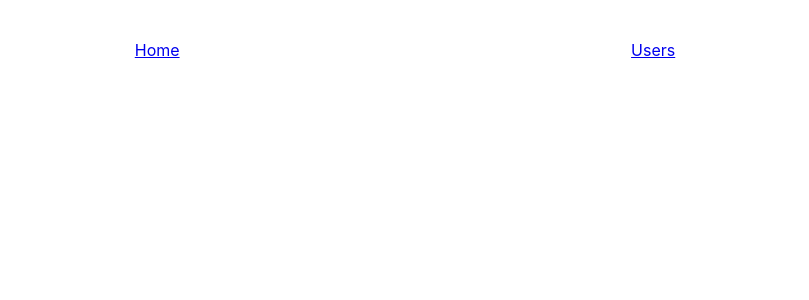
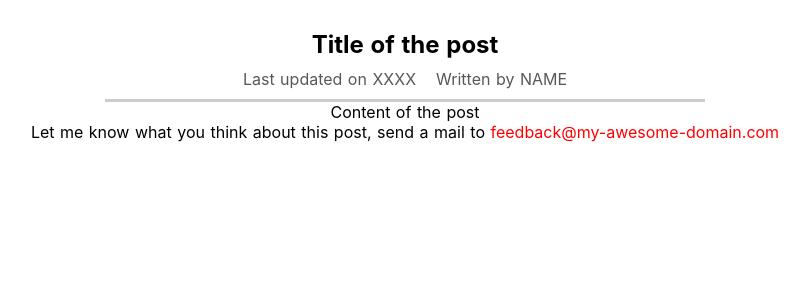
Before and after one commit to genSouza/Nuxt_Steroids, a Nuxt app: page /posts/1 in a window 1280 px wide. Before the commit this address had no page. Shown: the top 300 px of the page, without its empty margins (235-1044 px from the left). Built offline with nearby package versions, Linux system fonts and the light colour scheme.

Commit message:
lesson 26

```diff
--- a/assets/styles/main.css
+++ /dev/null
@@ -1,3 +0,0 @@
-html, body{
-    margin: 10px;
-}
--- a/components/Header.vue
+++ /dev/null
@@ -1,29 +0,0 @@
-<template>
-  <header class="header">
-    <ul class="nav-items">
-      <li>
-        <nuxt-link to="/">Home</nuxt-link>
-      </li>
-      <li>
-        <nuxt-link to="/users">Users</nuxt-link>
-      </li>
-    </ul>
-  </header>
-</template>
-<style scoped>
-.header {
-  width: 100%;
-  height: 60px;
-  display: flex;
-  justify-content: center;
-  align-items: center;
-}
-.nav-items {
-  list-style: none;
-  padding: 0;
-  margin: 0;
-  display: flex;
-  justify-content: space-around;
-  width: 80%;
-}
-</style>
--- a/layouts/default.vue
+++ b/layouts/default.vue
@@ -1,16 +1,10 @@
 <template>
   <div>
-    <Header />
     <nuxt />
   </div>
 </template>
 <script>
-import Header from '@/components/Header'
-export default {
-  components:{
-    Header
-  }
-}
+
 </script>
 <style>
 html {
--- a/layouts/error.vue
+++ /dev/null
@@ -1,3 +0,0 @@
-<template>
-  <h1>An error occcured, we're sorry</h1>
-</template>
--- a/nuxt.config.js
+++ b/nuxt.config.js
@@ -23,7 +23,7 @@ export default {
   ** Global CSS
   */
   css: [
-    '~/assets/styles/main.css'
+
   ],
   /*
   ** Plugins to load before mounting the App
--- /dev/null
+++ b/pages/about/index.vue
@@ -0,0 +1,16 @@
+<template>
+  <div class="about-page">
+    <h1>This is my absolutely fantastic "About Me" Page!</h1>
+    <p>Lorem ipsum, dolor sit amet consectetur adipisicing elit. Totam officiis ab voluptatibus assumenda error quas deleniti eius? Suscipit, numquam? Quis aliquid non animi numquam amet voluptas dolorum sunt aspernatur commodi?</p>
+    <p>Lorem ipsum, dolor sit amet consectetur adipisicing elit. Totam officiis ab voluptatibus assumenda error quas deleniti eius? Suscipit, numquam? Quis aliquid non animi numquam amet voluptas dolorum sunt aspernatur commodi?</p>
+    <p>Lorem ipsum, dolor sit amet consectetur adipisicing elit. Totam officiis ab voluptatibus assumenda error quas deleniti eius? Suscipit, numquam? Quis aliquid non animi numquam amet voluptas dolorum sunt aspernatur commodi?</p>
+    <p>Lorem ipsum, dolor sit amet consectetur adipisicing elit. Totam officiis ab voluptatibus assumenda error quas deleniti eius? Suscipit, numquam? Quis aliquid non animi numquam amet voluptas dolorum sunt aspernatur commodi?</p>
+  </div>
+</template>
+
+<style scoped>
+.about-page {
+  text-align: center;
+  padding: 30px;
+}
+</style>
--- a/pages/index.vue
+++ b/pages/index.vue
@@ -4,8 +4,7 @@
       <logo />
       <h1 class="title">section1</h1>
       <h2 class="subtitle">My cool Nuxt.js project</h2>
-      <!-- <a href="/users">Users</a> -->
-      <nuxt-link to="/users">Users</nuxt-link>
+
       <div class="links">
         <a href="https://nuxtjs.org/" target="_blank" class="button--green">Documentation</a>
         <a href="https://github.com/nuxt/nuxt.js" target="_blank" class="button--grey">GitHub</a>
--- /dev/null
+++ b/pages/posts/_id/index.vue
@@ -0,0 +1,71 @@
+<template>
+  <div class="single-post-page">
+    <section class="post">
+      <h1 class="post-title">Title of the post</h1>
+      <div class="post-details">
+        <div class="post-detail">Last updated on XXXX</div>
+        <div class="post-detail">Written by NAME</div>
+      </div>
+      <p class="post-content">Content of the post</p>
+    </section>
+    <section class="post-feedback">
+      <p>
+        Let me know what you think about this post, send a mail to
+        <a href="mailto:feedback@my-awesome-domain.com">feedback@my-awesome-domain.com</a>
+      </p>
+    </section>
+  </div>
+</template>
+<style scoped>
+.single-post-page {
+  padding: 30px;
+  text-align: center;
+  box-sizing: border-box;
+}
+
+.post {
+  width: 100%;
+}
+
+@media (min-width: 768px) {
+  .post {
+    width: 600px;
+    margin: auto;
+  }
+}
+
+.post-title {
+  margin: 0;
+}
+
+.post-details {
+  padding: 10px;
+  box-sizing: border-box;
+  border-bottom: 3px solid #ccc;
+  display: flex;
+  justify-content: center;
+  align-items: center;
+  flex-direction: column;
+}
+
+@media (min-width: 768px) {
+  .post-details {
+    flex-direction: row;
+  }
+}
+
+.post-detail {
+  color: rgb(88, 88, 88);
+  margin: 0 10px;
+}
+
+.post-feedback a {
+  color: red;
+  text-decoration: none;
+}
+
+.post-feedback a:hover,
+.post-feedback a:active {
+  color: salmon;
+}
+</style>
--- /dev/null
+++ b/pages/posts/index.vue
@@ -0,0 +1,12 @@
+<template>
+    <div class="posts-page">
+
+    </div>
+</template>
+<style scoped>
+ .post-page {
+     display: flex;
+     justify-content: center;
+     align-items: center;
+ }
+</style>
--- a/pages/users.vue
+++ /dev/null
@@ -1,23 +0,0 @@
-<template>
-  <div>
-    <h1>The Users view</h1>
-    <input type="text" v-model="userId" />
-    <button @click="onLoadUser">Load user</button>
-    <nuxt-child />
-  </div>
-</template>
-<script>
-
-export default {
-  data() {
-    return {
-      userId: ""
-    };
-  },
-  methods: {
-    onLoadUser() {
-      this.$router.push(`/users/${this.userId}`);
-    }
-  }
-};
-</script>
--- a/pages/users/_id/index.vue
+++ /dev/null
@@ -1,14 +0,0 @@
-<template>
-  <div>
-    <h1>A single user view vith ID: {{ $route.params.id }}</h1>
-  </div>
-</template>
-
- <script>
-export default {
-  validate(data) {
-    //console.log(data);
-    return /^\d+$/.test(data.params.id);
-  }
-};
-</script>
--- a/pages/users/index.vue
+++ /dev/null
@@ -1,7 +0,0 @@
-<template>
-  <div>
-    <p>Please enter the id and click the button</p>
-  </div>
-</template>
-<script>
-</script>
```
